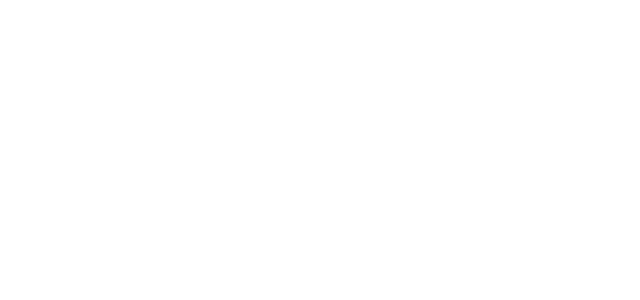
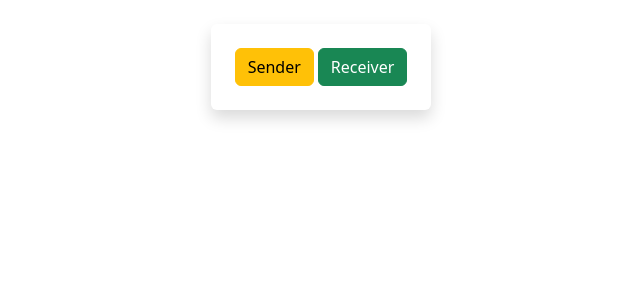
Before and after one commit to saad-als/sprotocol, a React (Vite) app in the folder src/frontend/sprotocol-frontend/: page / in a window 1280 px wide. Shown: the top 300 px of the page, without its empty margins (319-959 px from the left). Built offline with nearby package versions, Linux system fonts and the light colour scheme.

Commit message:
few fixes and including the LoginForm to the page

```diff
--- a/src/frontend/sprotocol-frontend/src/pages/HomePage.jsx
+++ b/src/frontend/sprotocol-frontend/src/pages/HomePage.jsx
@@ -1,7 +1,20 @@
+import LoginForm from '../components/LoginForm'
 function HomePage() {
 
     return (
         <>
+
+
+            <div className="container-md d-flex align-items-center justify-content-center w-50">
+
+                <div className="p-4 m-4 shadow rounded-2 ">
+
+                    <LoginForm />
+
+                </div>
+
+            </div>
+
 
         </>
     );
```
